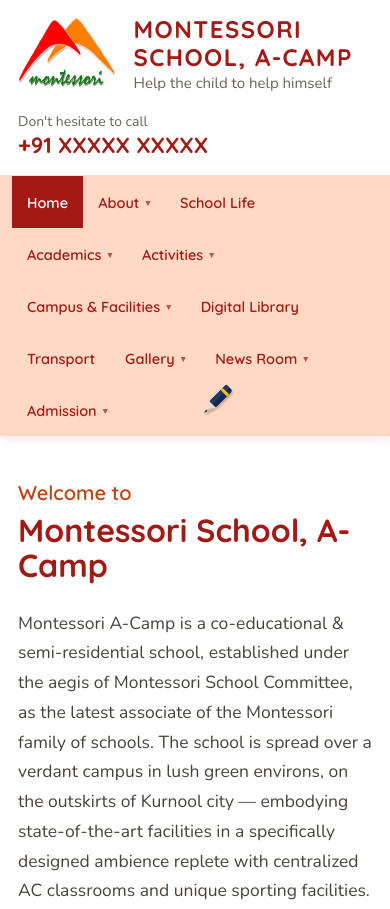
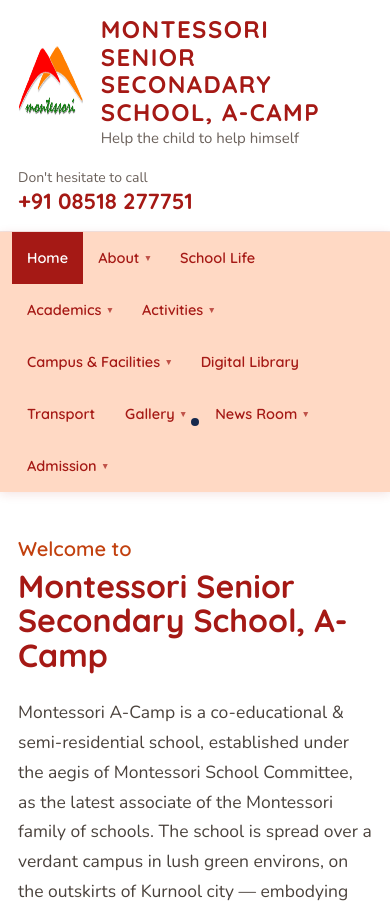
Before and after one commit to kammaash/MSC-Website, a plain HTML site: page montessori-acamp.html in a window 390 px wide. Shown: the top 909 px of the page. Drawn offline with nearby package versions, Linux system fonts and the light colour scheme.

Commit message:
Update school name and phone number

```diff
--- a/montessori-acamp.html
+++ b/montessori-acamp.html
@@ -189,13 +189,13 @@
         <img src="assets/monte-logo.png" alt="Montessori School, A-Camp" style="height:74px;width:auto;display:block">
       </span>
       <span style="display:flex;flex-direction:column;line-height:1.15">
-        <span style="font-family:'Quicksand',sans-serif;font-weight:700;font-size:24px;letter-spacing:.06em;color:#a51915;text-transform:uppercase">Montessori School, A-Camp</span>
+        <span style="font-family:'Quicksand',sans-serif;font-weight:700;font-size:24px;letter-spacing:.06em;color:#a51915;text-transform:uppercase">Montessori Senior Seconadary School, A-Camp</span>
         <span style="font-family:'Nunito',sans-serif;font-size:15px;color:#6b615b;margin-top:4px">Help the child to help himself</span>
       </span>
     </a>
     <div class="phone-block" style="text-align:right">
       <div style="font-size:14px;color:#6b615b">Don't hesitate to call</div>
-      <a href="#admissions" style="font-family:'Quicksand',sans-serif;font-weight:700;font-size:22px;color:#a51915">+91 XXXXX XXXXX</a>
+      <a href="#admissions" style="font-family:'Quicksand',sans-serif;font-weight:700;font-size:22px;color:#a51915">+91 08518 277751</a>
     </div>
   </div>
 </div>
@@ -260,7 +260,7 @@
 <section id="top" class="g g-hero">
   <div class="g-hero-pad" style="display:flex;flex-direction:column;justify-content:center">
     <div style="font-family:'Quicksand',sans-serif;font-weight:600;font-size:20px;color:#c2410f;animation:fadeIn .8s ease both">Welcome to</div>
-    <h1 class="h-hero" style="font-family:'Quicksand',sans-serif;font-weight:700;line-height:1.08;color:#a51915;margin:8px 0 0;animation:riseIn .9s ease both">Montessori School, A-Camp</h1>
+    <h1 class="h-hero" style="font-family:'Quicksand',sans-serif;font-weight:700;line-height:1.08;color:#a51915;margin:8px 0 0;animation:riseIn .9s ease both">Montessori Senior Secondary School, A-Camp</h1>
     <p style="font-size:17.5px;line-height:1.7;color:#4a423c;margin:26px 0 0;max-width:560px;animation:riseIn .9s ease .1s both">Montessori A-Camp is a co-educational &amp; semi-residential school, established under the aegis of Montessori School Committee, as the latest associate of the Montessori family of schools. The school is spread over a verdant campus in lush green environs, on the outskirts of Kurnool city — embodying state-of-the-art facilities in a specifically designed ambience replete with centralized AC classrooms and unique sporting facilities.</p>
     <p style="font-size:17.5px;line-height:1.7;color:#4a423c;margin:18px 0 0;max-width:560px;animation:riseIn .9s ease .2s both">Through modern learning-teaching techniques, the school endeavours to make education a happy, value-based and progressive journey that creates the global citizens of tomorrow.</p>
     <div class="hero-btns" style="display:flex;gap:13px;margin-top:32px;animation:riseIn .9s ease .3s both">
@@ -576,7 +576,7 @@
           <span style="font-family:'Quicksand',sans-serif;font-weight:700;font-size:19px;color:#fff">Montessori A-Camp</span>
         </div>
         <p style="font-size:14px;line-height:1.6;margin:18px 0 0;max-width:300px">A-Camp, Kurnool, Andhra Pradesh, India — full address to be added.</p>
-        <p style="font-size:14px;margin:14px 0 0"><a href="#admissions" style="color:#ffd9c4">+91 XXXXX XXXXX</a> · <a href="#admissions" style="color:#ffd9c4">+91 XXXXX XXXXX</a></p>
+        <p style="font-size:14px;margin:14px 0 0"><a href="#admissions" style="color:#ffd9c4">+91 08518 277751</a> · <a href="#admissions" style="color:#ffd9c4">+91 XXXXX XXXXX</a></p>
         <p style="font-size:14px;margin:6px 0 0"><a href="mailto:info@msceducation.net" style="color:#ffd9c4">info@msceducation.net</a></p>
       </div>
       <div>
```
Also changed, not shown: acamp-subpage.html (+3 -3 lines), index.html (+4 -4 lines).
